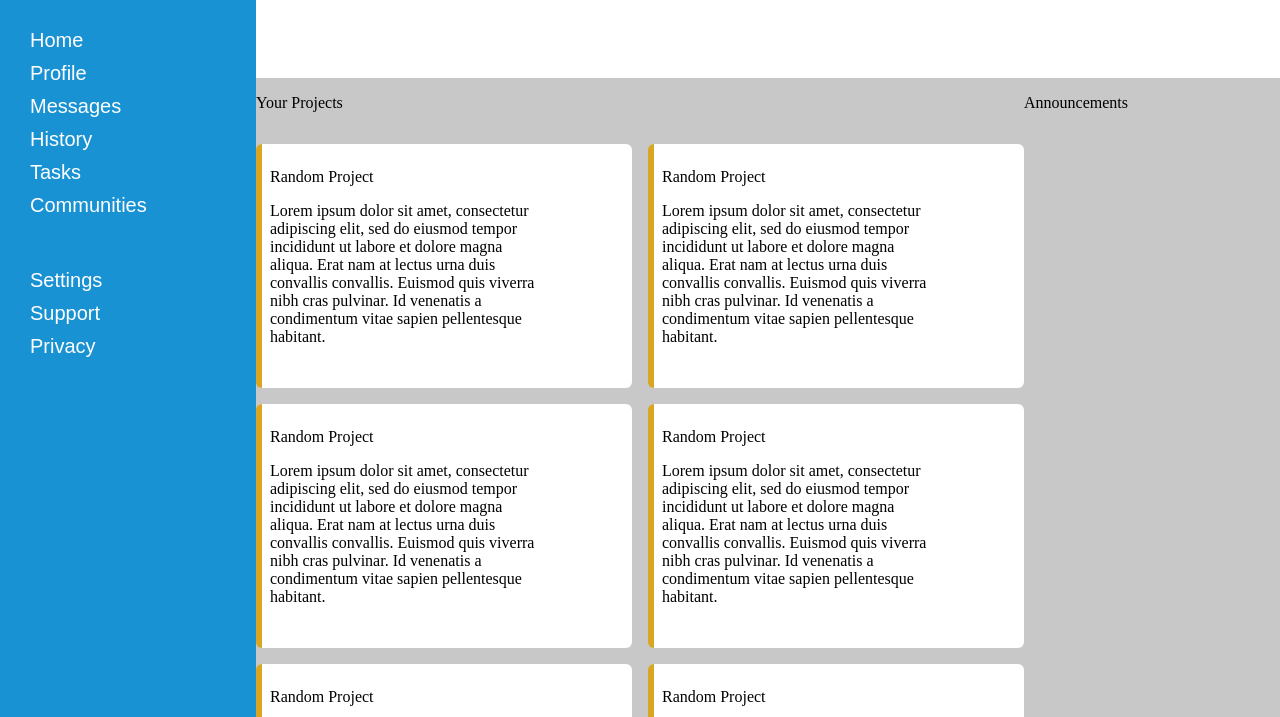
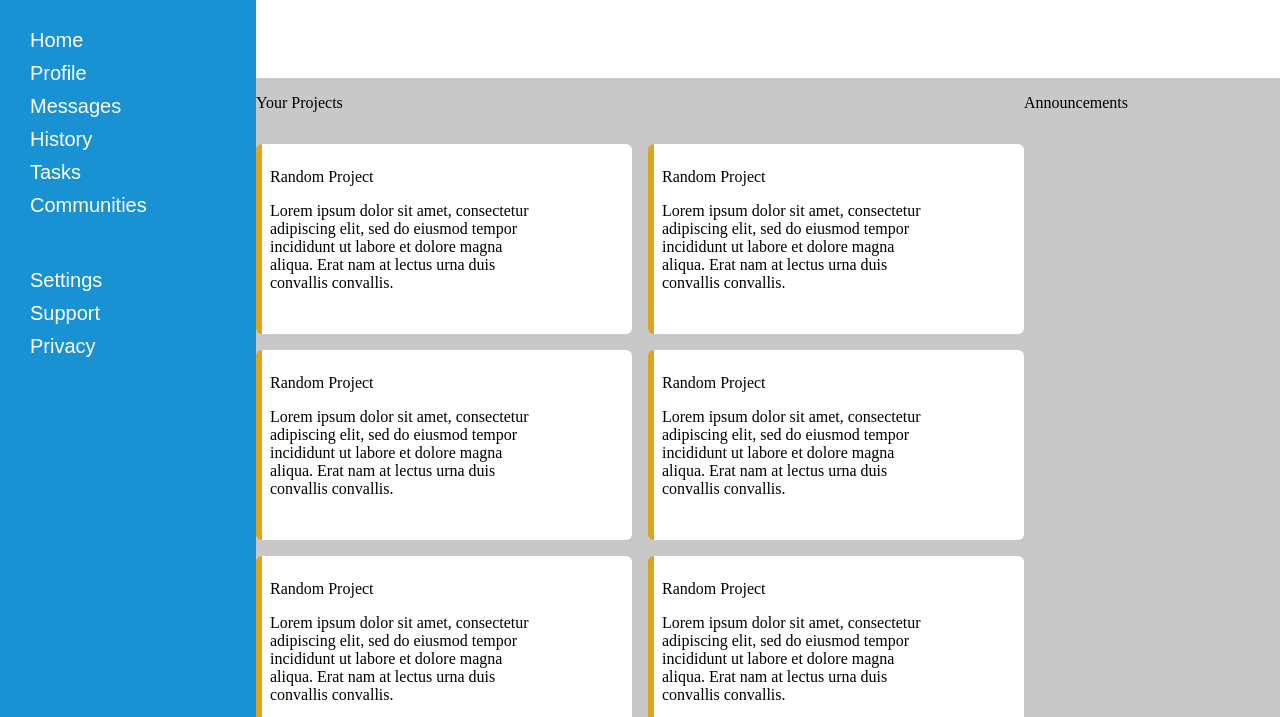
Before and after one commit to JoeyWeixel/admin-dashboard, a plain HTML site: page index.html in a window 1280 px wide. Shown: the part 72-789 px from the top of the page. Drawn offline with Linux system fonts and the light colour scheme.

Commit message:
Eddit text lengths in projects

```diff
--- a/index.html
+++ b/index.html
@@ -42,9 +42,7 @@
                     <p class="content">Lorem ipsum dolor sit amet, consectetur
                         adipiscing elit, sed do eiusmod tempor incididunt ut
                         labore et dolore magna aliqua. Erat nam at lectus urna
-                        duis convallis convallis. Euismod quis viverra nibh cras
-                        pulvinar. Id venenatis a condimentum vitae sapien
-                        pellentesque habitant.</p>
+                        duis convallis convallis.</p>
                     <div class="actions">
                         <img src="" alt="">
                         <img src="" alt="">
@@ -56,9 +54,7 @@
                     <p class="content">Lorem ipsum dolor sit amet, consectetur
                         adipiscing elit, sed do eiusmod tempor incididunt ut
                         labore et dolore magna aliqua. Erat nam at lectus urna
-                        duis convallis convallis. Euismod quis viverra nibh cras
-                        pulvinar. Id venenatis a condimentum vitae sapien
-                        pellentesque habitant.</p>
+                        duis convallis convallis.</p>
                     <div class="actions">
                         <img src="" alt="">
                         <img src="" alt="">
@@ -70,9 +66,7 @@
                     <p class="content">Lorem ipsum dolor sit amet, consectetur
                         adipiscing elit, sed do eiusmod tempor incididunt ut
                         labore et dolore magna aliqua. Erat nam at lectus urna
-                        duis convallis convallis. Euismod quis viverra nibh cras
-                        pulvinar. Id venenatis a condimentum vitae sapien
-                        pellentesque habitant.</p>
+                        duis convallis convallis.</p>
                     <div class="actions">
                         <img src="" alt="">
                         <img src="" alt="">
@@ -84,9 +78,7 @@
                     <p class="content">Lorem ipsum dolor sit amet, consectetur
                         adipiscing elit, sed do eiusmod tempor incididunt ut
                         labore et dolore magna aliqua. Erat nam at lectus urna
-                        duis convallis convallis. Euismod quis viverra nibh cras
-                        pulvinar. Id venenatis a condimentum vitae sapien
-                        pellentesque habitant.</p>
+                        duis convallis convallis.</p>
                     <div class="actions">
                         <img src="" alt="">
                         <img src="" alt="">
@@ -98,9 +90,7 @@
                     <p class="content">Lorem ipsum dolor sit amet, consectetur
                         adipiscing elit, sed do eiusmod tempor incididunt ut
                         labore et dolore magna aliqua. Erat nam at lectus urna
-                        duis convallis convallis. Euismod quis viverra nibh cras
-                        pulvinar. Id venenatis a condimentum vitae sapien
-                        pellentesque habitant.</p>
+                        duis convallis convallis.</p>
                     <div class="actions">
                         <img src="" alt="">
                         <img src="" alt="">
@@ -112,9 +102,7 @@
                     <p class="content">Lorem ipsum dolor sit amet, consectetur
                         adipiscing elit, sed do eiusmod tempor incididunt ut
                         labore et dolore magna aliqua. Erat nam at lectus urna
-                        duis convallis convallis. Euismod quis viverra nibh cras
-                        pulvinar. Id venenatis a condimentum vitae sapien
-                        pellentesque habitant.</p>
+                        duis convallis convallis.</p>
                     <div class="actions">
                         <img src="" alt="">
                         <img src="" alt="">
```
